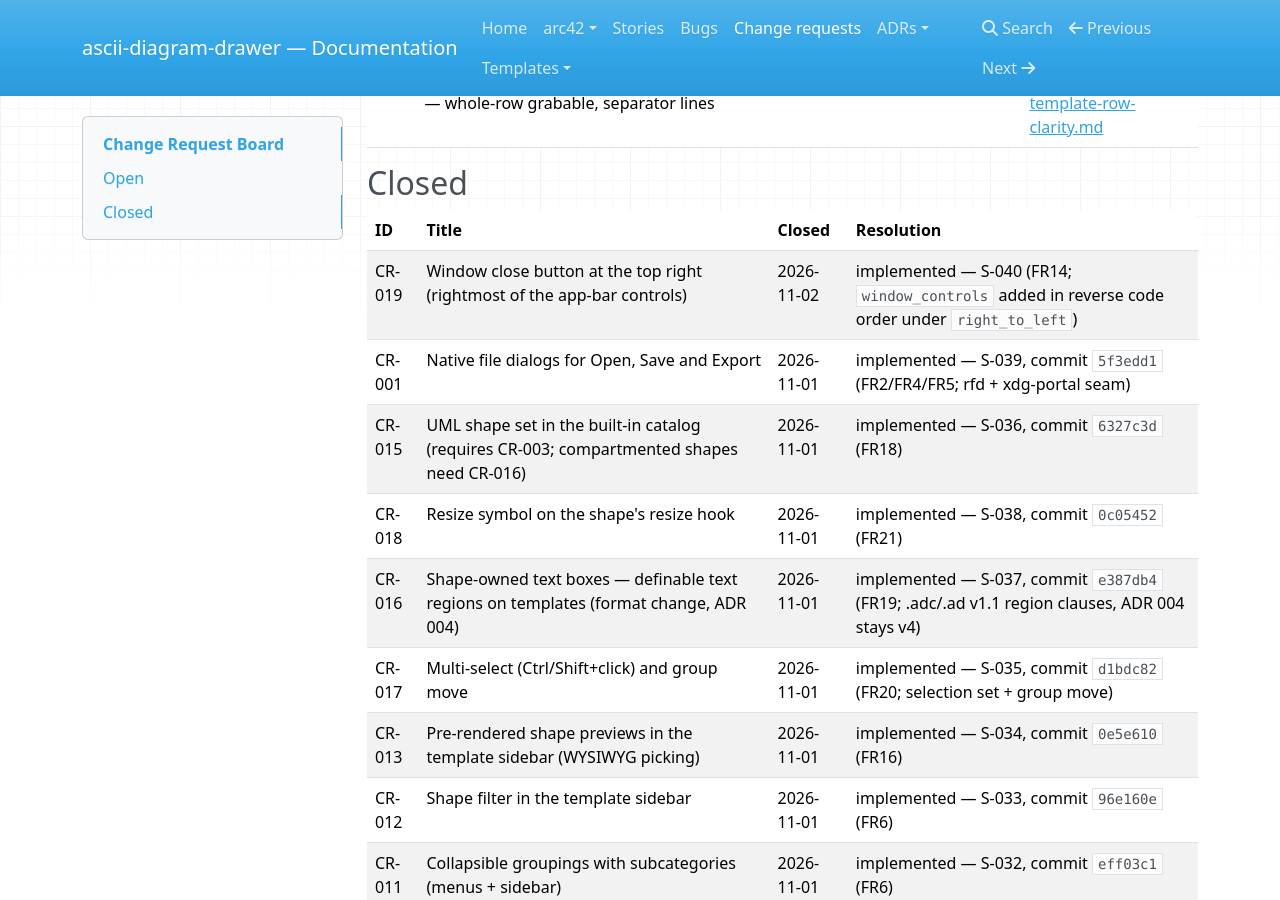
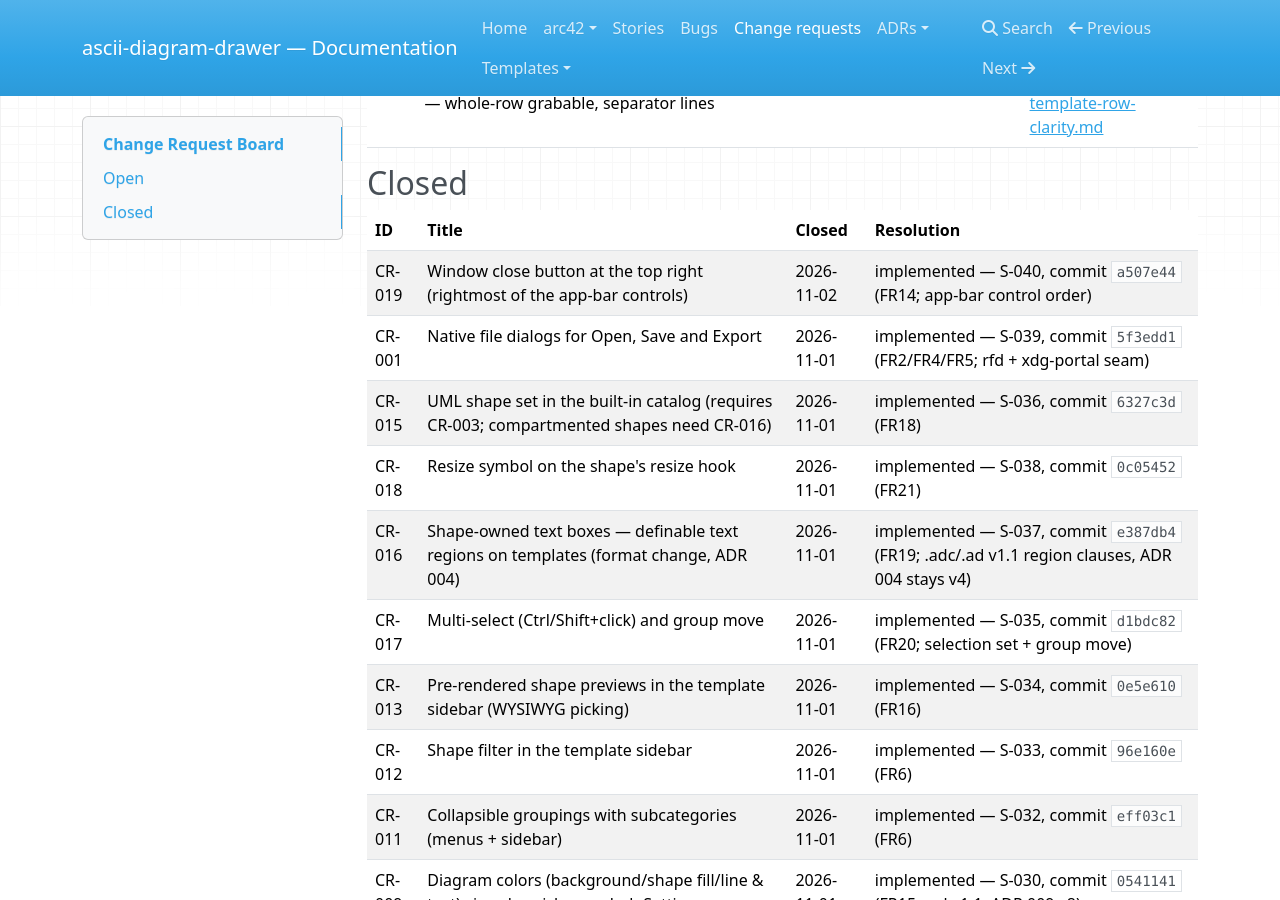
Before and after one commit to Reto411/ascii-diagram-drawer, an MkDocs documentation site: the page built from doc/crs/CRS.md, in a window 1280 px wide and 900 px high, scrolled down 404 px. Built offline with MkDocs 1.6.1, drawn with Linux system fonts in a browser that asks for light colours; nearby versions of some CDN libraries.

Commit message:
docs(CR-019): record implementation commit a507e44

```diff
--- a/doc/crs/CRS.md
+++ b/doc/crs/CRS.md
@@ -21,7 +21,7 @@ Filed via the **change-request skill** (`.agents/skills/change-request/SKILL.md`
 
 | ID | Title | Closed | Resolution |
 |----|--------|--------|------------|
-| CR-019 | Window close button at the top right (rightmost of the app-bar controls) | 2026-11-02 | implemented — S-040 (FR14; `window_controls` added in reverse code order under `right_to_left`) |
+| CR-019 | Window close button at the top right (rightmost of the app-bar controls) | 2026-11-02 | implemented — S-040, commit `a507e44` (FR14; app-bar control order) |
 | CR-001 | Native file dialogs for Open, Save and Export | 2026-11-01 | implemented — S-039, commit `5f3edd1` (FR2/FR4/FR5; rfd + xdg-portal seam) |
 | CR-015 | UML shape set in the built-in catalog (requires CR-003; compartmented shapes need CR-016) | 2026-11-01 | implemented — S-036, commit `6327c3d` (FR18) |
 | CR-018 | Resize symbol on the shape's resize hook | 2026-11-01 | implemented — S-038, commit `0c05452` (FR21) |
```
Also changed, not shown: doc/crs/CR-019-close-button-at-top-right.md (+1 -1 lines).
